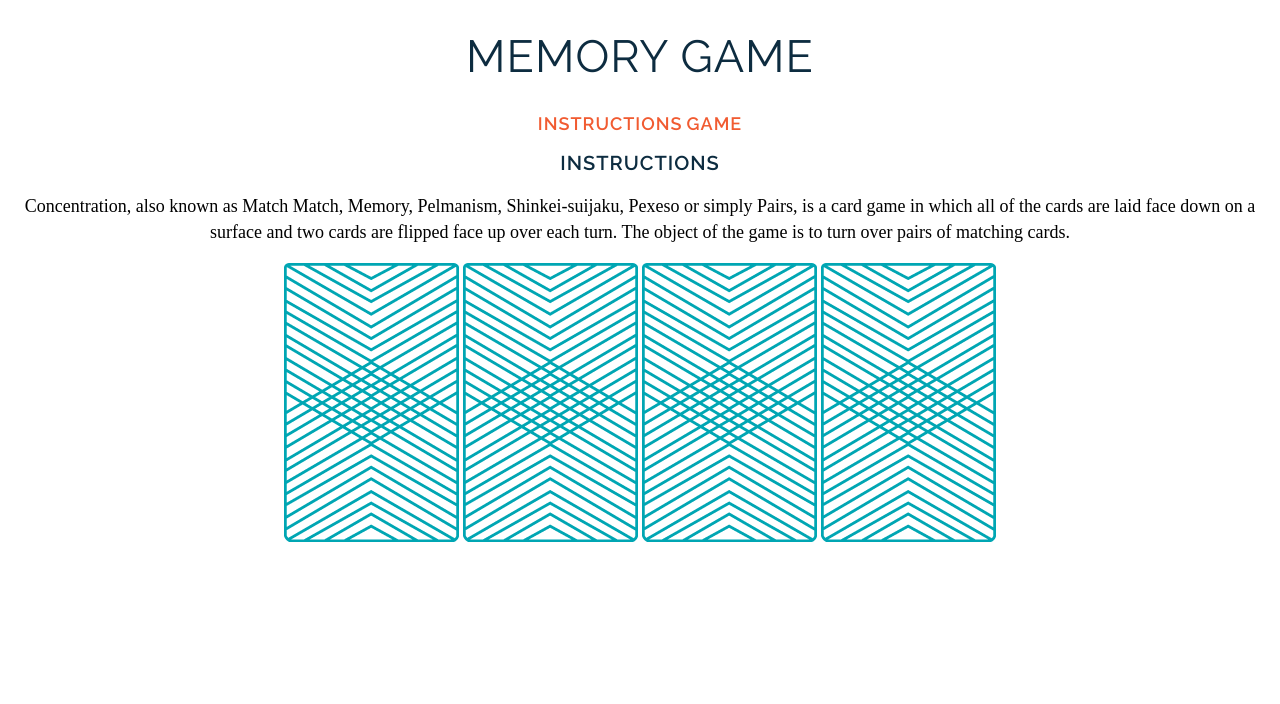
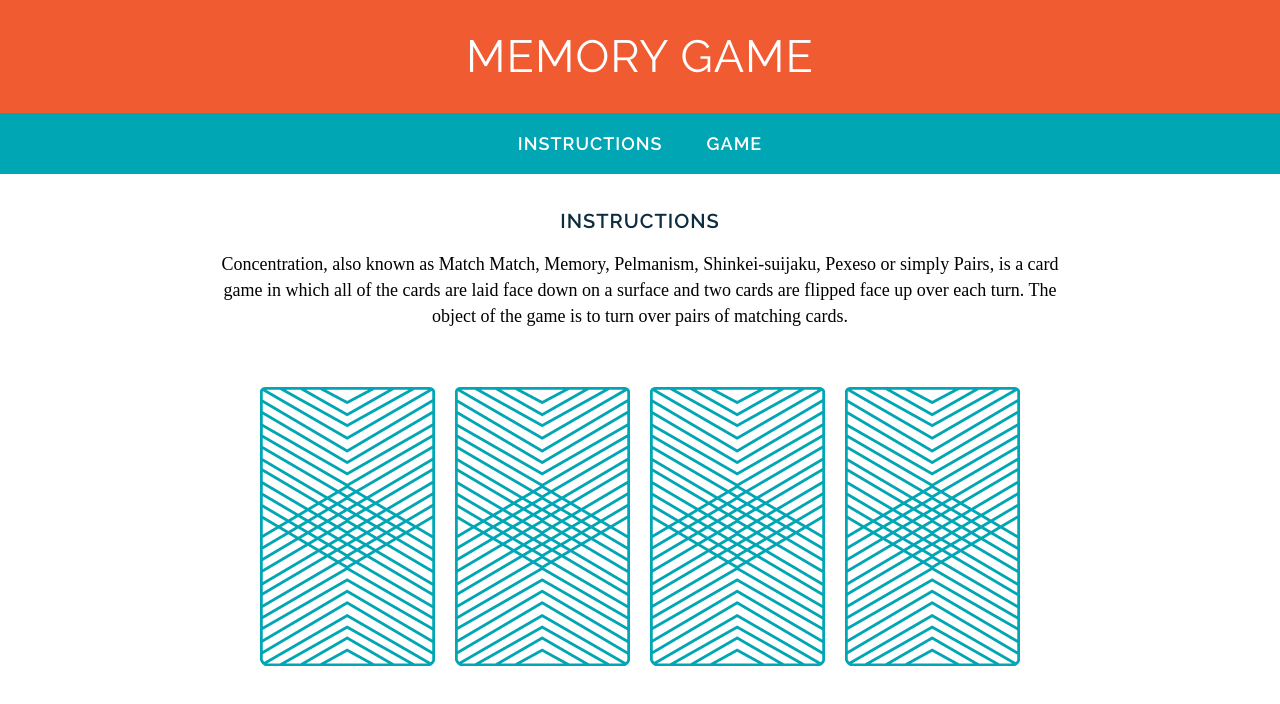
Before and after one commit to harlemtraveler/wdi-fundamentals-memorygame, a plain HTML site: page memory_game/index.html in a window 1280 px wide. Drawn offline with Linux system fonts and the light colour scheme; a web font is replaced by a local one.

Commit message:
Completed Unit 5 tasks

```diff
--- a/memory_game/css/style.css
+++ b/memory_game/css/style.css
@@ -1,25 +1,27 @@
 body {
 text-align: center;
+margin: 0;
 }
 
 a {
   text-decoration: none;
   text-transform: uppercase;
   font-family: Raleway, sans-serif;
-  color: #F15B31;
+  color: #FFFFFF;;
   letter-spacing: 1px;
   font-weight: 600;
   font-size: 18px;
-
+  margin: 0 20px;
 }
 
 h1 {
   text-transform: uppercase;
   font-family: Raleway, sans-serif;
-  color: #0D2C40;
+  color: #FFFFFF;
   letter-spacing: 1px;
   font-weight: 400;
   font-size: 45px;
+  margin: 0;
 }
 
 h2 {
@@ -36,3 +38,24 @@ p {
   line-height: 26px;
   font-size: 18px;
 }
+
+img {
+  margin: 40px 8px 0 8px;
+}
+
+main {
+  width: 850px;
+  margin: 35px auto;
+}
+
+header {
+  background-color: #F15B31;
+  color: #FFFFFF;
+  padding: 30px 20px;
+}
+
+nav {
+  color: #FFFFFF;
+  background-color: #00A6B3;
+  padding: 20px 0;
+}
--- a/memory_game/index.html
+++ b/memory_game/index.html
@@ -6,9 +6,14 @@
 	<link href="css/style.css" rel="stylesheet" type="text/css">
 </head>
 <body>
+	<header>
 		<h1>Memory Game</h1>
+	</header>
+	<nav>
 		<a href="#">Instructions</a>
 		<a href="#">Game</a>
+	</nav>
+	<main>
 		<h2> Instructions</h2>
 		<p>Concentration, also known as Match Match, Memory, Pelmanism, Shinkei-suijaku, Pexeso or simply Pairs, is a card game in which all of the cards are laid face down on a surface and two cards are flipped face up over each turn. The object of the game is to turn over pairs of matching cards.</p>
 		<div>
@@ -17,6 +22,6 @@
 			<img src="images/back.png" alt="King of Diamonds">
 			<img src="images/back.png" alt="King of Hearts">
 		</div>
-
+	</main>
 </body>
 </html>
```
Lines whose indentation alone changed are shown as unchanged.
